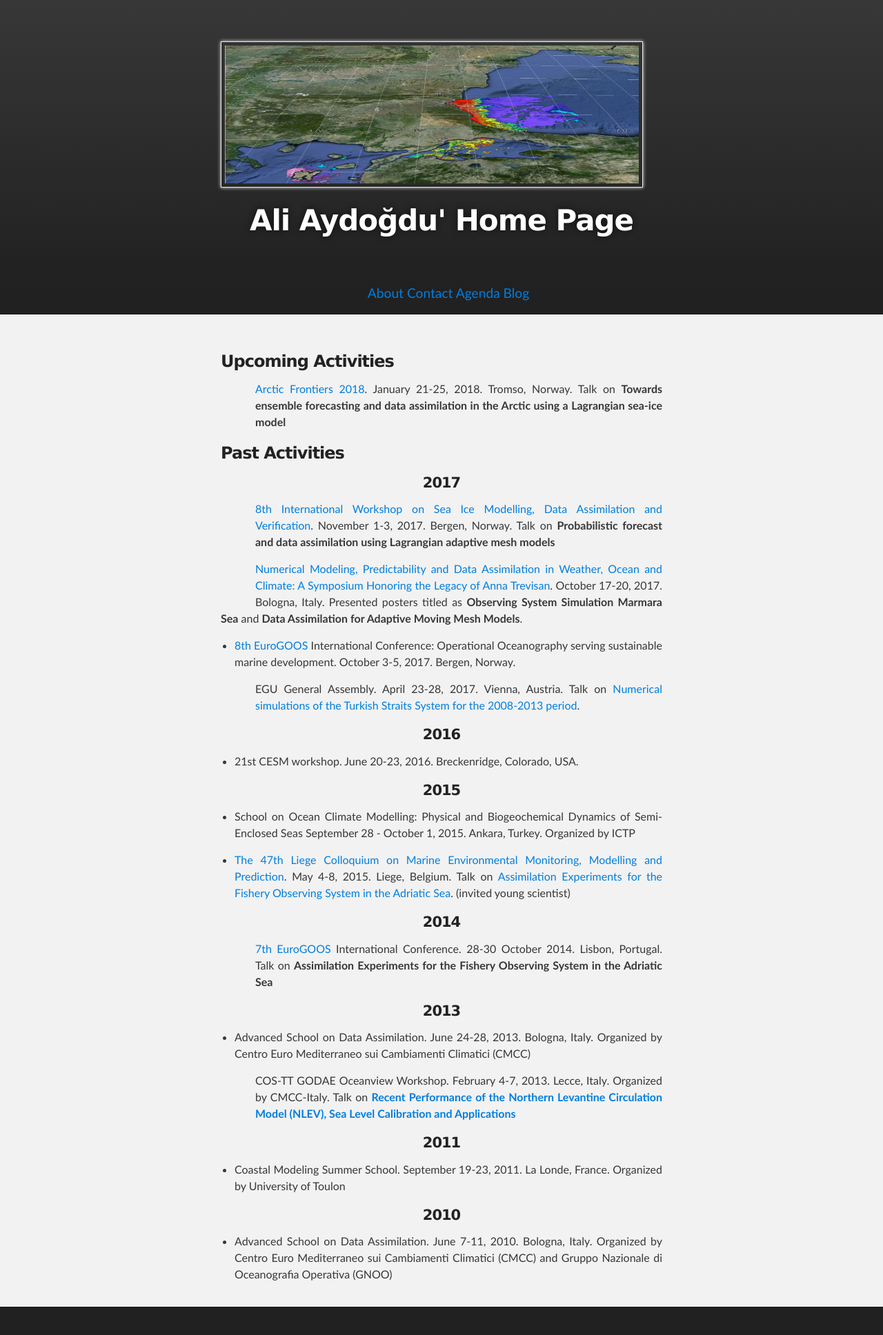
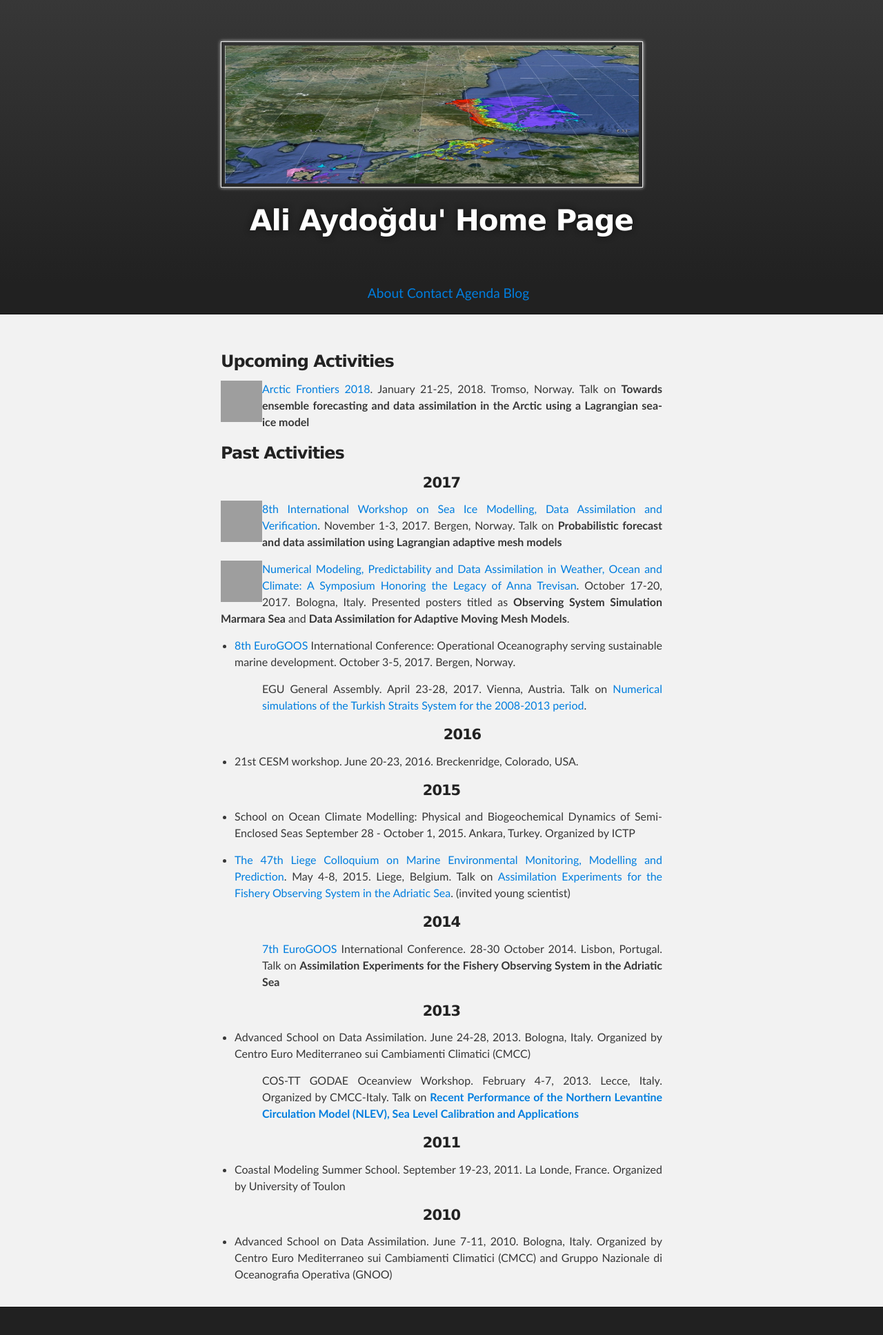
Before and after one commit to aydogduali/aydogduali.github.io, a Jekyll site: the page built from calendar/index.md, in a window 1280 px wide. Shown: the whole page at 69% size. Built offline with Jekyll 4.4.1, drawn with Linux system fonts in a browser that asks for light colours; the repository's description, which GitHub fills in, is left out; our own code applies the rules of GitHub Pages for plain Markdown files; grey boxes are pictures that could not be loaded.

Commit message:
figshare links are updated

```diff
--- a/calendar/index.md
+++ b/calendar/index.md
@@ -5,7 +5,7 @@
 ###  Upcoming Activities
 
 <div style="float: left; clear: left">
-<iframe src="https://widgets.figshare.com/articles/5821668/embed?show_title=0" width="50" height="50" frameborder="0"></iframe>
+<iframe src="https://widgets.figshare.com/articles/5821668/embed?show_title=0" width="60" height="60" frameborder="0"></iframe>
 </div>
 [Arctic Frontiers 2018](https://www.arcticfrontiers.com/program/session/?id=S023). January 21-25, 2018. Tromso, Norway. Talk on **Towards ensemble forecasting and data assimilation in the Arctic using a Lagrangian sea-ice model**
 
@@ -13,20 +13,20 @@
 
 #### 2017
 <div style="float: left; clear: left">
-<iframe src="https://widgets.figshare.com/articles/5821659/embed?show_title=0" width="50" height="50" frameborder="0"></iframe>
+<iframe src="https://widgets.figshare.com/articles/5821659/embed?show_title=0" width="60" height="60" frameborder="0"></iframe>
 </div>
 [8th International Workshop on Sea Ice Modelling, Data Assimilation and Verification](https://events.nersc.no/8th-international-workshop-sea-ice-modelling-data-assimilation-and-verification). November 1-3, 2017. Bergen, Norway. Talk on **Probabilistic forecast and data assimilation using Lagrangian adaptive mesh models**
 
 
 <div style="float: left; clear: left">
-<iframe src="https://widgets.figshare.com/articles/5738487/embed?show_title=0" width="50" height="50" frameborder="0"></iframe>
+<iframe src="https://widgets.figshare.com/articles/5738487/embed?show_title=0" width="60" height="60" frameborder="0"></iframe>
 </div>
 [Numerical Modeling, Predictability and Data Assimilation in Weather, Ocean and Climate: A Symposium Honoring the Legacy of Anna Trevisan](http://www.isac.cnr.it/Anna-Trevisan-Memorial-Symposium). October 17-20, 2017. Bologna, Italy. Presented posters titled as **Observing System Simulation Marmara Sea** and **Data Assimilation for Adaptive Moving Mesh Models**.
 
 - [8th EuroGOOS](http://eurogoos.imr.no) International Conference: Operational Oceanography serving sustainable marine development. October 3-5, 2017. Bergen, Norway.
 
 <div style="float: left; clear: left">
-<iframe src="https://widgets.figshare.com/articles/5822040/embed?show_title=0" width="50" height="50" frameborder="0"></iframe>
+<iframe src="https://widgets.figshare.com/articles/5822040/embed?show_title=0" width="60" height="60" frameborder="0"></iframe>
 </div>
 EGU General Assembly. April 23-28, 2017. Vienna, Austria. Talk on [Numerical simulations of the Turkish Straits System for the 2008-2013 period](http://meetingorganizer.copernicus.org/EGU2017/EGU2017-11612.pdf).
 
@@ -43,7 +43,7 @@
 #### 2014
 
 <div style="float: left; clear: left">
-<iframe src="https://widgets.figshare.com/articles/5821602/embed?show_title=0" width="50" height="50" frameborder="0"></iframe>
+<iframe src="https://widgets.figshare.com/articles/5821602/embed?show_title=0" width="60" height="60" frameborder="0"></iframe>
 </div>
  [7th EuroGOOS](http://eurogoos.eu/2014/07/21/7th-eurogoos-conference-programme-now) International Conference. 28-30 October 2014. Lisbon, Portugal. Talk on **Assimilation Experiments for the Fishery Observing System in the Adriatic Sea**
 
@@ -52,7 +52,7 @@
 - Advanced School on Data Assimilation. June 24-28, 2013. Bologna, Italy. Organized by Centro Euro Mediterraneo sui Cambiamenti Climatici (CMCC)
 
 <div style="float: left; clear: left">
-<iframe src="https://widgets.figshare.com/articles/5821635/embed?show_title=0" width="50" height="50" frameborder="0"></iframe>
+<iframe src="https://widgets.figshare.com/articles/5821635/embed?show_title=0" width="60" height="60" frameborder="0"></iframe>
 </div>
 COS-TT GODAE Oceanview Workshop. February 4-7, 2013. Lecce, Italy. Organized by CMCC-Italy. Talk on [**Recent Performance of the Northern Levantine Circulation Model (NLEV), Sea Level Calibration and Applications**](https://www.godae.org/~godae-data/OceanView/Events/COSS-TT-workshop-Feb-2013/presentations/1.5-2013_GODAE-OCEANVIEW_COOS-TT-Lecce.pdf)
 
```
